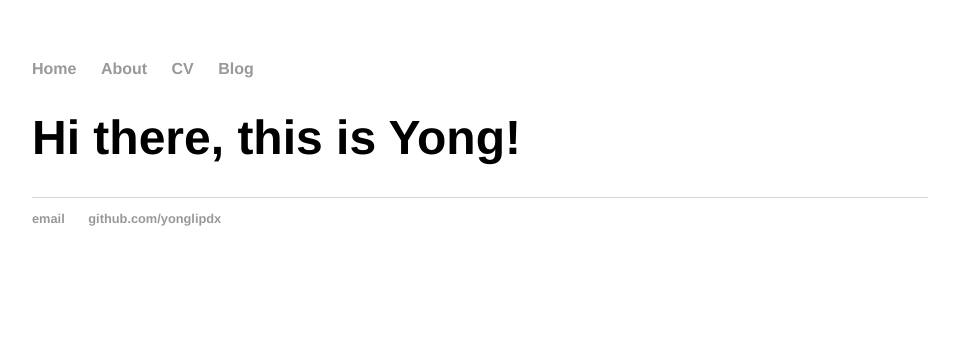
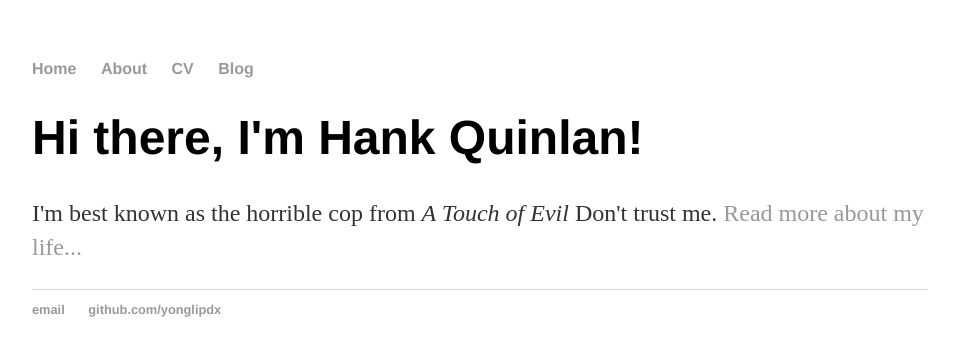
Before and after one commit to yonglipdx/yonglipdx.github.io, a Jekyll site: the page built from index.html, in a window 1280 px wide. Shown: the top 356 px of the page, without its empty margins (160-1115 px from the left). Built offline with Jekyll 4.4.1, drawn with Linux system fonts in a browser that asks for light colours; Markdown is read by kramdown in place of the engine named in the settings.

Commit message:
update index.html to use layout: default

```diff
--- a/index.html
+++ b/index.html
@@ -1,29 +1,8 @@
-<!DOCTYPE html>
-<html>
-	<head>
-		<title>Yong Li</title>
-		<!-- link to main stylesheet -->
-		<link rel="stylesheet" type="text/css" href="/css/main.css">
-	</head>
-	<body>
-		<nav>
-    		<ul>
-        		<li><a href="/">Home</a></li>
-	        	<li><a href="/about">About</a></li>
-        		<li><a href="/cv">CV</a></li>
-        		<li><a href="/blog">Blog</a></li>
-    		</ul>
-		</nav>
-		<div class="container">
-    		<div class="blurb">
-        		<h1>Hi there, this is Yong!</h1>
-    		</div><!-- /.blurb -->
-		</div><!-- /.container -->
-		<footer>
-    		<ul>
-        		<li><a href="mailto:xxx@gmail.com">email</a></li>
-        		<li><a href="https://github.com/yonglipdx">github.com/yonglipdx</a></li>
-			</ul>
-		</footer>
-	</body>
-</html>
+---
+layout: default
+title: Hank Quinlan, Horrible Cop
+---
+<div class="blurb">
+	<h1>Hi there, I'm Hank Quinlan!</h1>
+	<p>I'm best known as the horrible cop from <em>A Touch of Evil</em> Don't trust me. <a href="/about">Read more about my life...</a></p>
+</div><!-- /.blurb -->
```
